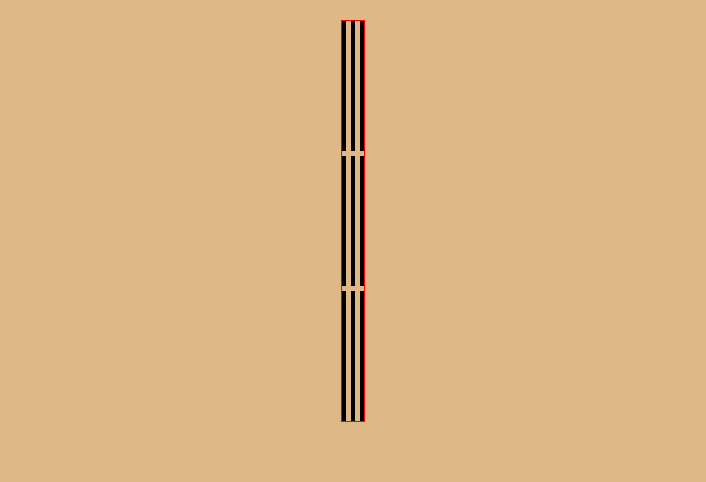
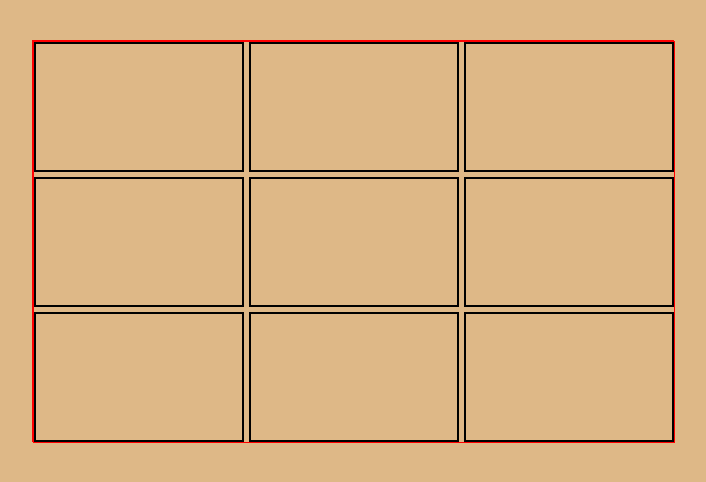
Before and after one commit to Jordy4D/tic-tac-toe, a plain HTML site: page index.html in a window 1280 px wide. Shown: the whole page, without its empty margins (287-993 px from the left). Drawn offline with Linux system fonts and the light colour scheme.

Commit message:
add board div for squares in anticipation of name display area

```diff
--- a/script.js
+++ b/script.js
@@ -168,51 +168,35 @@ const getDisplay = (function() {
 
     const container = document.createElement('div')
     container.classList.add('container')
+
+    const board = document.createElement('div')
+    board.classList.add('gameboard')
     // const div = document.createElement('div')
 
     document.body.appendChild(container)
+    container.appendChild(board)
+
 
     for (i in displayBoard) {
         for (j in displayBoard) {
             const boardSquare = document.createElement('div')
             boardSquare.classList.add(`boardSquare`)
             boardSquare.setAttribute("id", `square${i+j}`)
-            container.appendChild(boardSquare)
+            board.appendChild(boardSquare)
         }
     }
 
     const displayXO = (row, col) => {
 
-            const squareInsert = document.getElementById(`square${[row]+[col]}`)
-            squareInsert.textContent = `${gameController.getActivePlayer().mark}`
-
-
+        const squareInsert = document.getElementById(`square${[row]+[col]}`)
+        squareInsert.textContent = `${gameController.getActivePlayer().mark}`
 
     }
 
-    // for (let i = 0 ; i < 3 ; i++ ) {
-    //         for (let j = 0 ; j < 3 ; j++) {
-
-    //     }
-    // }
-
-
-    // const getBoard = () => board;
-
-
-    // const addMark = (row, col, mark) => {
-    //     // board.filter((element) => element[row][col] = "X")
-
-    //     if (board[row][col] !== '') {
-    //         console.log("choose another space");
-    //     } else {
-    //         board[row][col] = mark;
-    //         console.table(gameboard.board);
-
-    //     }
+    // const playerNames = () => {
+    //     const
 
     // }
-
 
     return { displayXO };
 
@@ -237,11 +221,10 @@ getDisplay
 // gameController.playRound(2,2)
 // gameController.playRound(2,0)
 
-// diagonal win test
+// diagonal win test (second player)
+// gameController.playRound(1,0)
 // gameController.playRound(0,0)
-// gameController.playRound(1,0)
 // gameController.playRound(2,0)
+// gameController.playRound(1,1)
 // gameController.playRound(0,1)
-// gameController.playRound(1,1)
-// gameController.playRound(2,1)
-// gameController.playRound(0,2)
+// gameController.playRound(2,2)
--- a/style.css
+++ b/style.css
@@ -4,17 +4,35 @@
     margin: 0;
 }
 
-.container {
+body {
+    display: grid;
+    justify-content: center;
+    align-self: center;
+    padding: 20px;
+
+}
+
+.gameboard {
     display: grid;
     grid-template-columns: repeat(3, 1fr);
     grid-template-rows: repeat(3, 1fr);
     height: 50vh;
+    width: 50vw;
+    gap: 5px;
+    border: 1px solid red;
+}
+
+.container {
+    /* display: grid;
+    grid-template-columns: repeat(3, 1fr);
+    grid-template-rows: repeat(3, 1fr); */
+    height: 50vh;
+    width: 50vw;
     justify-self: center;
     align-self: center;
     gap: 5px;
     border: 1px solid red;
     margin-top: 20px;
-
 }
 
 .boardSquare {
```
